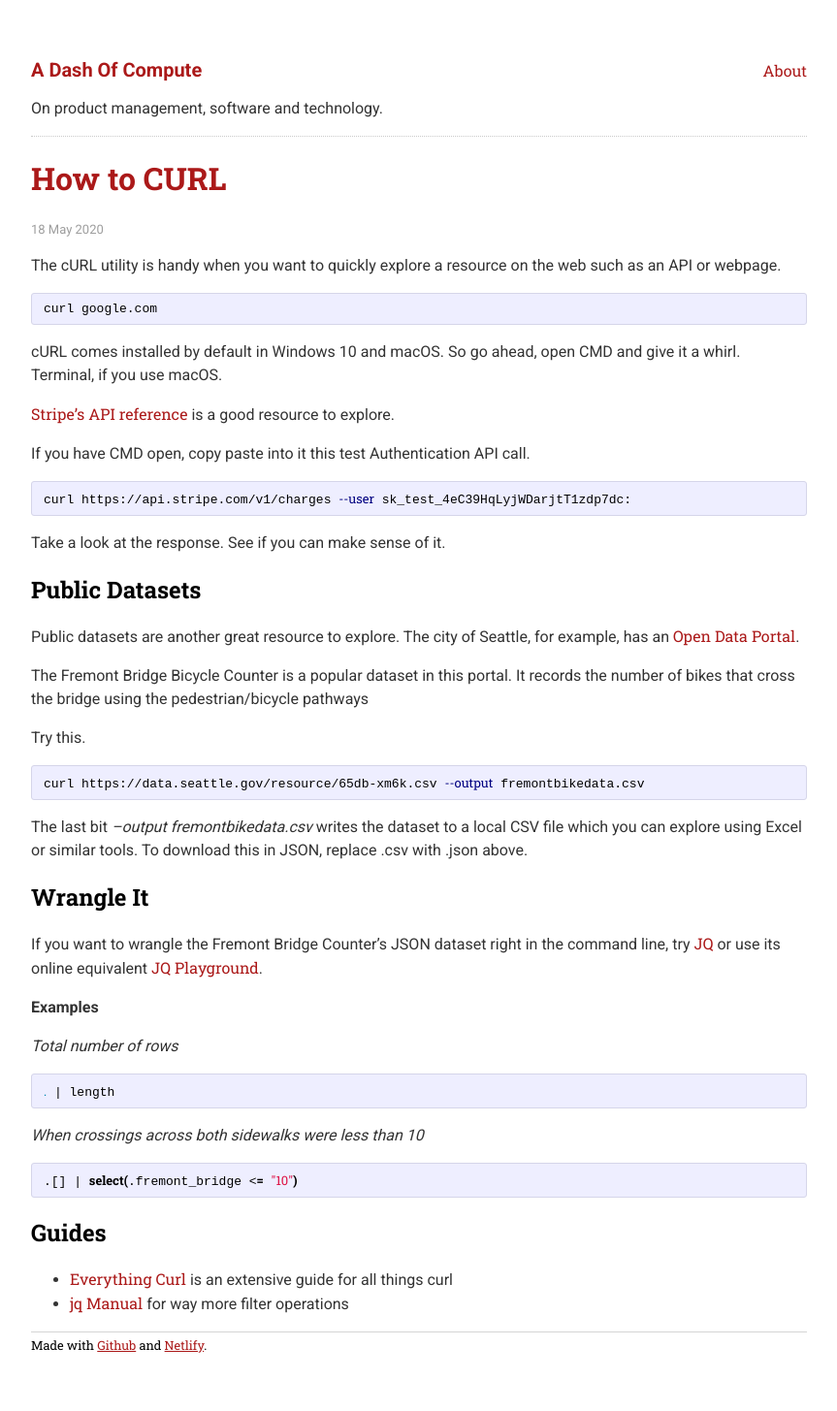
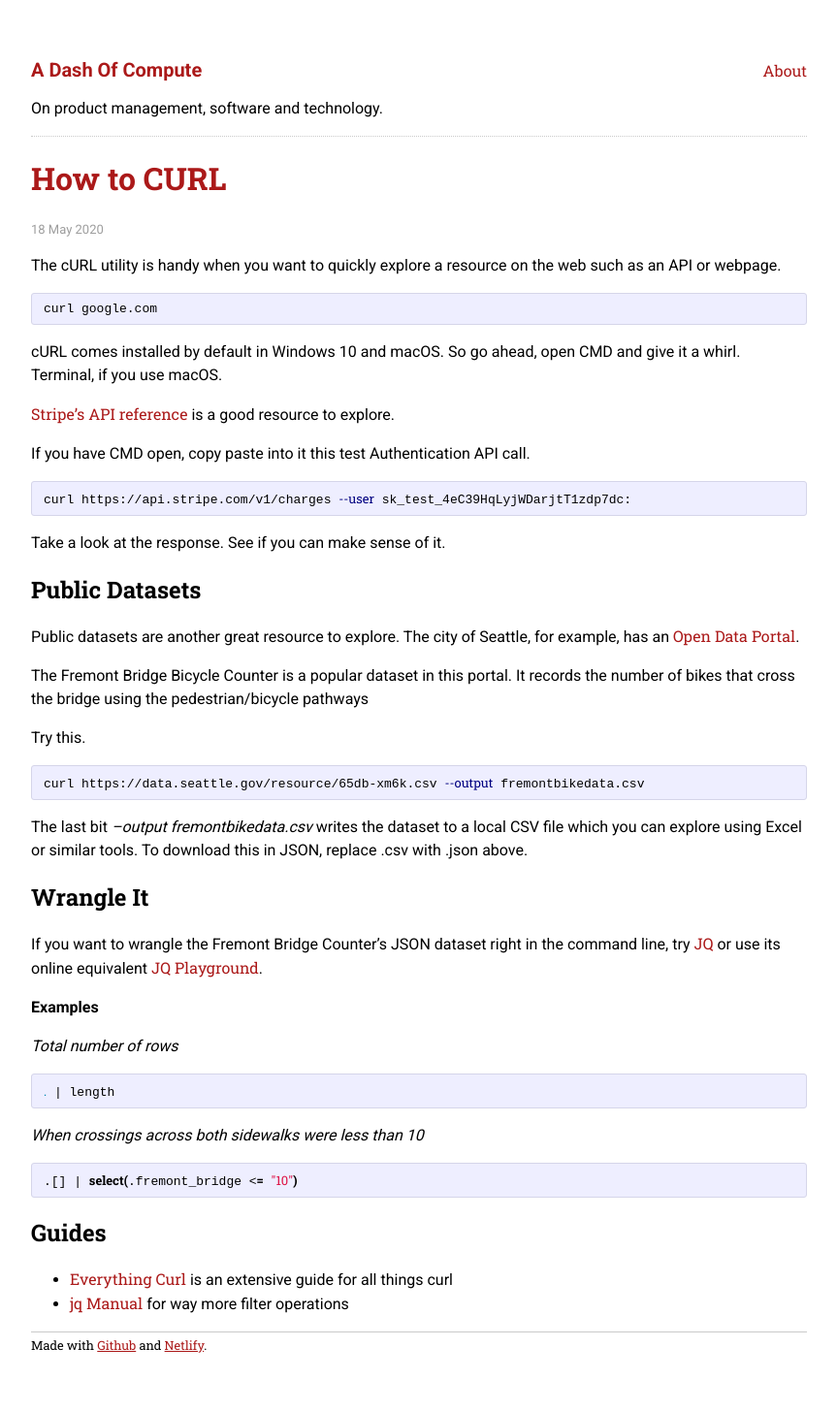
Before and after one commit to sautee/sautee.github.io, a Jekyll site: the page built from _posts/2020-05-18-howtocurl.md, in a window 1280 px wide. Shown: the whole page at 97% size, without its empty margins (208-1071 px from the left). Built offline with Jekyll 4.4.1, drawn with Linux system fonts in a browser that asks for light colours.

Commit message:
Update site.css

```diff
--- a/css/site.css
+++ b/css/site.css
@@ -15,7 +15,7 @@
 .content, p, ul, li, ol, em, strong {
     font-family: "Roboto", sans-serif;
     line-height: 1.5em;
-    color: #333;
+    color: #000000;
 }
 
 a {
@@ -26,16 +26,15 @@
 blockquote {
     margin: 0 0.5em;
     padding: 0 1em;
-    color: #6a737d;
-    border-left: 0.1em solid #dfe2e5;
+    border-left: 0.1em solid #9e9e9e8a;
 }
 
 blockquote p {
-    color: #6a737d;
+    color: #000000;
 }
 
 footer {
-    border-top: 1px solid #d5d5d5;
+    border-top: 1px solid #9e9e9e8a;
     padding-top: 5px;
     font-size: 0.8em;
 }
```
